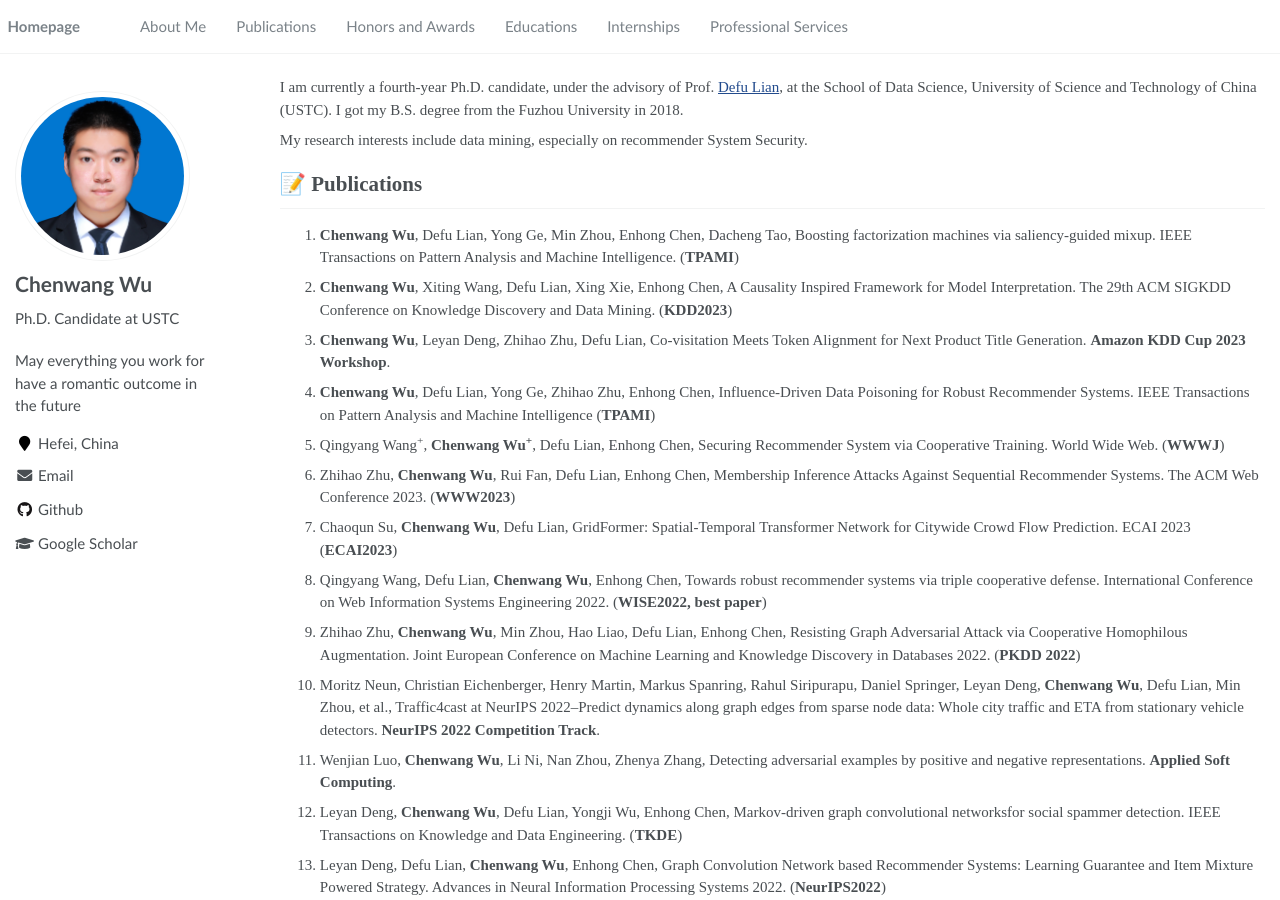
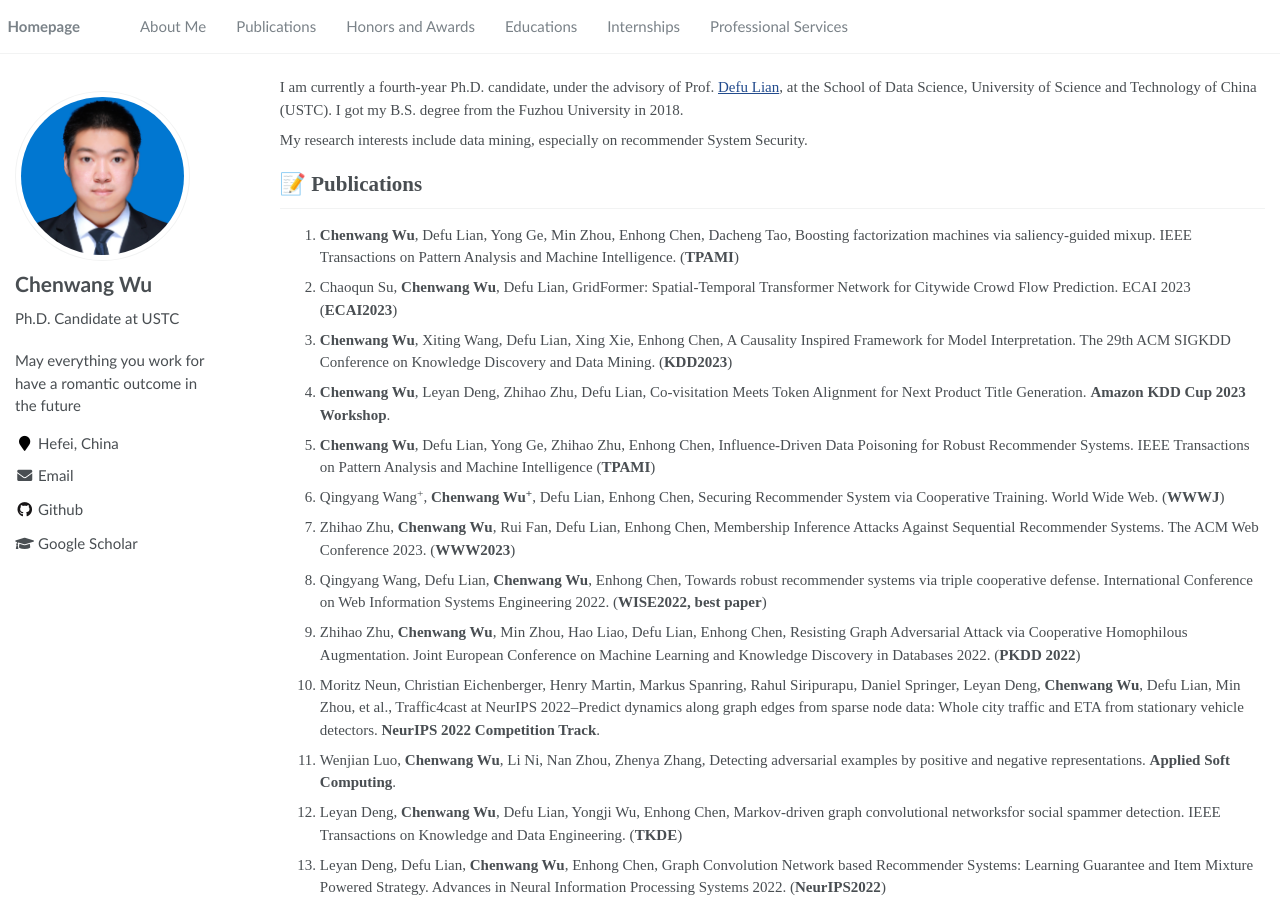
Before and after one commit to Daftstone/Daftstone.github.io, a Jekyll site: the page built from _pages/about.md, in a window 1280 px wide and 900 px high. Built offline with Jekyll 4.4.1, drawn with Linux system fonts in a browser that asks for light colours.

```diff
--- a/_pages/about.md
+++ b/_pages/about.md
@@ -27,12 +27,12 @@ My research interests include data mining, especially on recommender System Secu
 
 # 📝 Publications
 1. **Chenwang Wu**, Defu Lian, Yong Ge, Min Zhou, Enhong Chen, Dacheng Tao, Boosting factorization machines via saliency-guided mixup. IEEE Transactions on Pattern Analysis and Machine Intelligence. (**TPAMI**)
+11. Chaoqun Su, **Chenwang Wu**, Defu Lian, GridFormer: Spatial-Temporal Transformer Network for Citywide Crowd Flow Prediction. ECAI 2023 (**ECAI2023**)
 6. **Chenwang Wu**, Xiting Wang, Defu Lian, Xing Xie, Enhong Chen, A Causality Inspired Framework for Model Interpretation. The 29th ACM SIGKDD Conference on Knowledge Discovery and Data Mining. (**KDD2023**)
 2. **Chenwang Wu**, Leyan Deng, Zhihao Zhu, Defu Lian, Co-visitation Meets Token Alignment for Next Product Title Generation. **Amazon KDD Cup 2023 Workshop**.
 8. **Chenwang Wu**, Defu Lian, Yong Ge, Zhihao Zhu, Enhong Chen, Influence-Driven Data Poisoning for Robust Recommender Systems. IEEE Transactions on Pattern Analysis and Machine Intelligence (**TPAMI**)
 9. Qingyang Wang<sup>+</sup>, **Chenwang Wu<sup>+</sup>**, Defu Lian, Enhong Chen, Securing Recommender System via Cooperative Training. World Wide Web. (**WWWJ**)
 10. Zhihao Zhu, **Chenwang Wu**, Rui Fan, Defu Lian, Enhong Chen, Membership Inference Attacks Against Sequential Recommender Systems. The ACM Web Conference 2023. (**WWW2023**)
-11. Chaoqun Su, **Chenwang Wu**, Defu Lian, GridFormer: Spatial-Temporal Transformer Network for Citywide Crowd Flow Prediction. ECAI 2023 (**ECAI2023**)
 12. Qingyang Wang, Defu Lian, **Chenwang Wu**, Enhong Chen, Towards robust recommender systems via triple cooperative defense. International Conference on Web Information Systems Engineering 2022. (**WISE2022, best paper**)
 14. Zhihao Zhu, **Chenwang Wu**, Min Zhou, Hao Liao, Defu Lian, Enhong Chen, Resisting Graph Adversarial Attack via Cooperative Homophilous Augmentation. Joint European Conference on Machine Learning and Knowledge Discovery in Databases 2022. (**PKDD 2022**)
 15. Moritz Neun, Christian Eichenberger, Henry Martin, Markus Spanring, Rahul Siripurapu, Daniel Springer, Leyan Deng, **Chenwang Wu**, Defu Lian, Min Zhou, et al., Traffic4cast at NeurIPS 2022–Predict dynamics along graph edges from sparse node data: Whole city traffic and ETA from stationary vehicle detectors. **NeurIPS 2022 Competition Track**.
```
